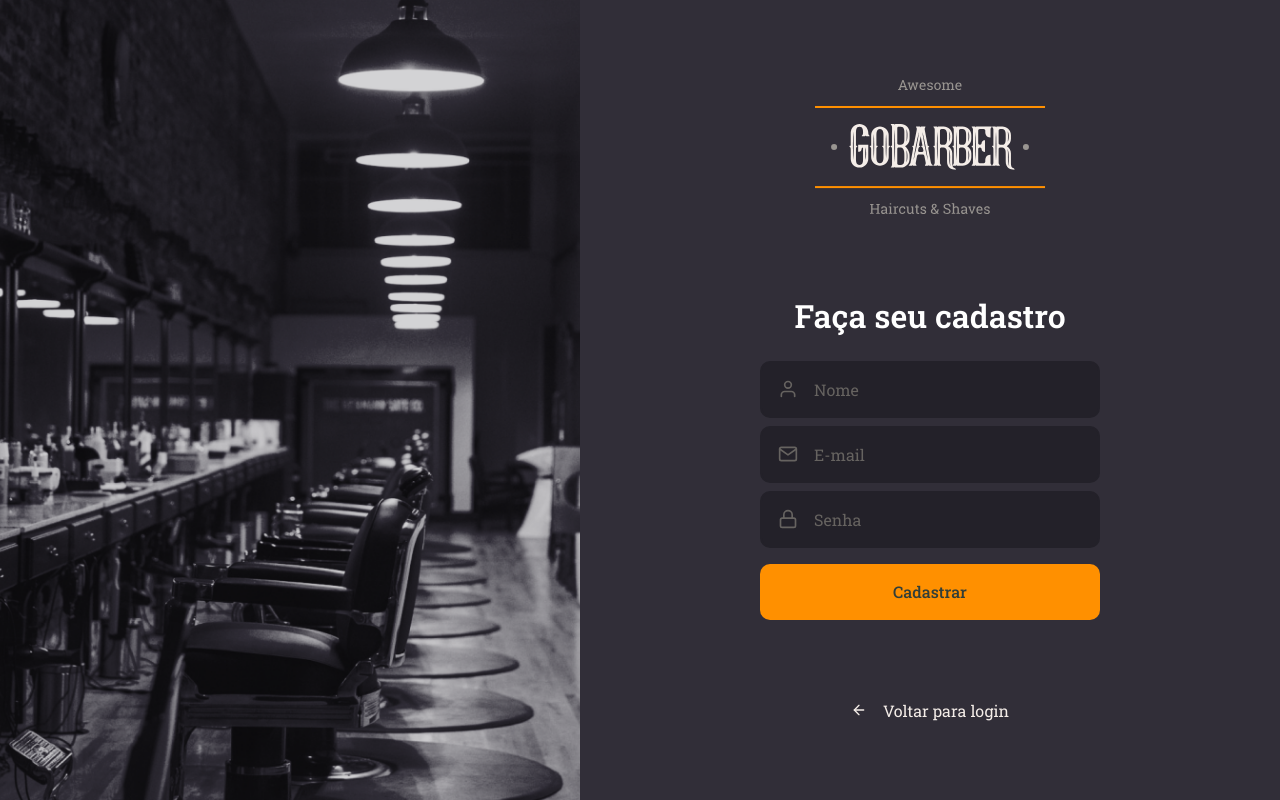
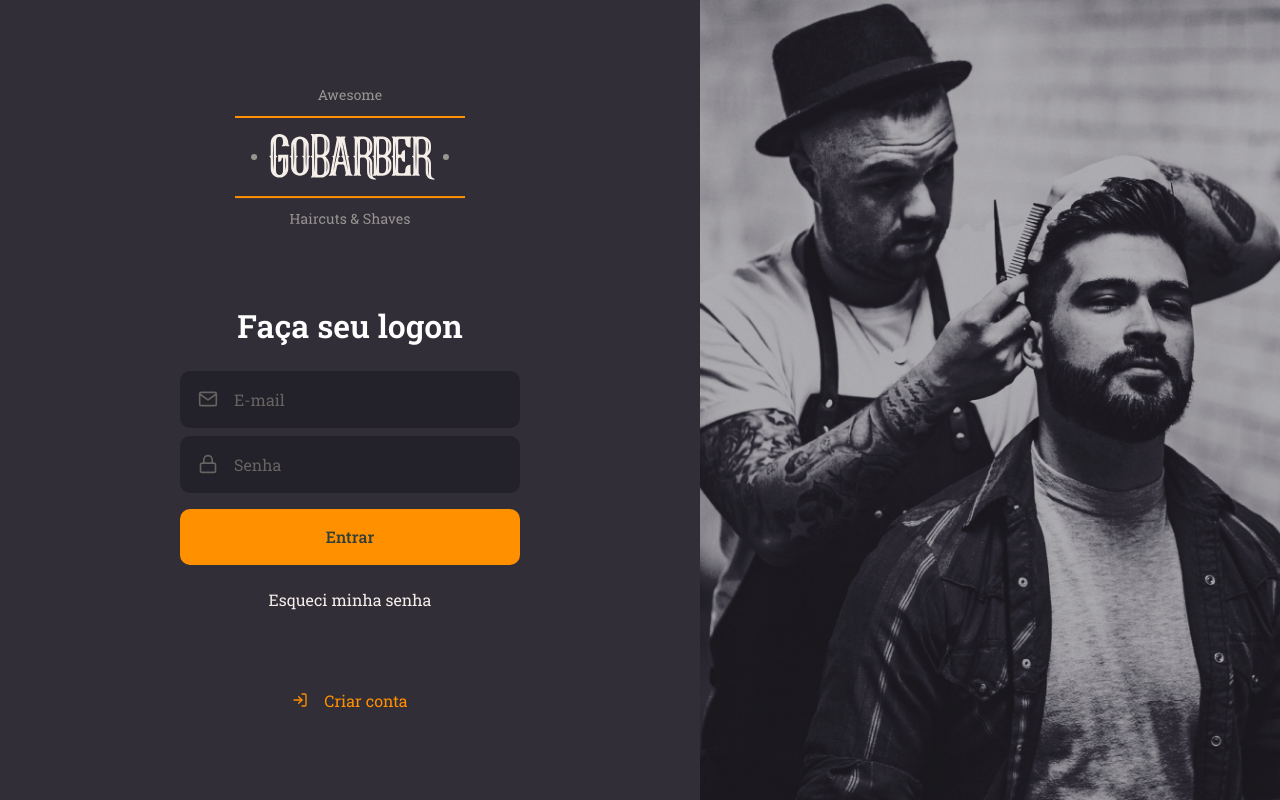
Before and after one commit to fuje/GoBarber-web, a React (Create React App) app: page / in a window 1280 px wide. Built offline with nearby package versions, Linux system fonts and the light colour scheme.

Commit message:
Added router

```diff
--- a/package.json
+++ b/package.json
@@ -17,6 +17,7 @@
     "react": "^16.13.1",
     "react-dom": "^16.13.1",
     "react-icons": "^3.11.0",
+    "react-router-dom": "^5.2.0",
     "react-scripts": "3.4.3",
     "styled-components": "^5.2.0",
     "typescript": "~3.7.2"
@@ -24,6 +25,7 @@
   "devDependencies": {
     "@types/axios": "^0.14.0",
     "@types/react-icons": "^3.0.0",
+    "@types/react-router-dom": "^5.1.5",
     "@types/styled-components": "^5.1.3",
     "@typescript-eslint/eslint-plugin": "^4.0.1",
     "@typescript-eslint/parser": "^4.0.1",
--- a/src/App.tsx
+++ b/src/App.tsx
@@ -1,10 +1,13 @@
 import React from 'react';
-import SignUp from './pages/SignUp';
+import { BrowserRouter } from 'react-router-dom';
+import Routes from './routes';
 import GlobalStyle from './styles/global';
 
 const App: React.FC = () => (
   <>
-    <SignUp />
+    <BrowserRouter>
+      <Routes />
+    </BrowserRouter>
     <GlobalStyle />
   </>
 );
--- /dev/null
+++ b/src/pages/Dashboard/index.tsx
@@ -0,0 +1,5 @@
+import React from 'react';
+
+const Dashboard: React.FC = () => <h1>Dashboard</h1>;
+
+export default Dashboard;
--- a/src/pages/SignIn/index.tsx
+++ b/src/pages/SignIn/index.tsx
@@ -1,9 +1,10 @@
 import React from 'react';
 import { FiLock, FiLogIn, FiMail } from 'react-icons/fi';
+import { Link } from 'react-router-dom';
 import logoImg from '../../assets/logo.svg';
 import Button from '../../components/Button';
 import Input from '../../components/Input';
-import { Background, Container, Content } from './styles';
+import { AnimationContainer, Background, Container, Content } from './styles';
 
 // import { Form } from "@unform/core";
 
@@ -11,6 +12,7 @@ const SignIn: React.FC = () => {
   return (
     <Container>
       <Content>
+        <AnimationContainer>
           <img src={logoImg} alt="GoBarber" />
           <form>
             <h1>Faça seu logon</h1>
@@ -19,10 +21,11 @@ const SignIn: React.FC = () => {
             <Button type="submit">Entrar</Button>
             <a href="/#">Esqueci minha senha</a>
           </form>
-        <a href="/#">
+          <Link to="/signup">
             <FiLogIn />
             Criar conta
-        </a>
+          </Link>
+        </AnimationContainer>
       </Content>
       <Background />
     </Container>
--- a/src/pages/SignIn/styles.ts
+++ b/src/pages/SignIn/styles.ts
@@ -1,5 +1,5 @@
 import { shade } from 'polished';
-import styled from 'styled-components';
+import styled, { keyframes } from 'styled-components';
 import signInBackgroundImg from '../../assets/sign-in-background.png';
 
 export const Container = styled.div`
@@ -10,11 +10,29 @@ export const Container = styled.div`
 
 export const Content = styled.div`
   display: flex;
+  place-content: center;
+  width: 100%;
+  max-width: 700px;
+`;
+
+const leftToRightAnimation = keyframes`
+  from {
+    opacity: 0;
+    transform: translateX(-50px);
+  }
+
+  to {
+    opacity: 1;
+    transform: translateX(0);
+  }
+`;
+
+export const AnimationContainer = styled.div`
+  display: flex;
   flex-direction: column;
   place-content: center;
   align-items: center;
-  width: 100%;
-  max-width: 700px;
+  animation: ${leftToRightAnimation} 1s;
 
   form {
     margin: 80px 0;
--- a/src/pages/SignUp/index.tsx
+++ b/src/pages/SignUp/index.tsx
@@ -1,5 +1,6 @@
 import React from 'react';
 import { FiArrowLeft, FiLock, FiMail, FiUser } from 'react-icons/fi';
+import { Link } from 'react-router-dom';
 import logoImg from '../../assets/logo.svg';
 import Button from '../../components/Button';
 import Input from '../../components/Input';
@@ -20,10 +21,10 @@ const SignUp: React.FC = () => {
           <Input name="password" type="password" icon={FiLock} placeholder="Senha" />
           <Button type="submit">Cadastrar</Button>
         </form>
-        <a href="/#">
+        <Link to="/">
           <FiArrowLeft />
           Voltar para login
-        </a>
+        </Link>
       </Content>
     </Container>
   );
--- /dev/null
+++ b/src/routes/Route.tsx
@@ -0,0 +1,27 @@
+import React from 'react';
+import { Redirect, Route as ReactRouterRoute, RouteProps as ReactRouterRouteProps } from 'react-router-dom';
+import useAuth from '../hooks/useAuth';
+
+interface RouteProps extends ReactRouterRouteProps {
+  component: React.ComponentType;
+  isPrivate?: boolean;
+}
+
+const Route: React.FC<RouteProps> = ({ isPrivate = false, component: Component, ...rest }) => {
+  const { user } = useAuth();
+
+  return (
+    <ReactRouterRoute
+      {...rest}
+      render={({ location }) => {
+        return isPrivate === !!user ? (
+          <Component />
+        ) : (
+          <Redirect to={{ pathname: isPrivate ? '/' : '/dashboard', state: { from: location } }} />
+        );
+      }}
+    />
+  );
+};
+
+export default Route;
--- /dev/null
+++ b/src/routes/index.tsx
@@ -0,0 +1,16 @@
+import React from 'react';
+import { Switch } from 'react-router-dom';
+import Dashboard from '../pages/Dashboard';
+import SignIn from '../pages/SignIn';
+import SignUp from '../pages/SignUp';
+import Route from './Route';
+
+const Routes: React.FC = () => (
+  <Switch>
+    <Route path="/" exact component={SignIn} />
+    <Route path="/signup" component={SignUp} />
+    <Route path="/dashboard" component={Dashboard} isPrivate />
+  </Switch>
+);
+
+export default Routes;
```
Also changed, not shown: 1 other file (tests, documents, lock files or other folders). Lines whose indentation alone changed are shown as unchanged.
